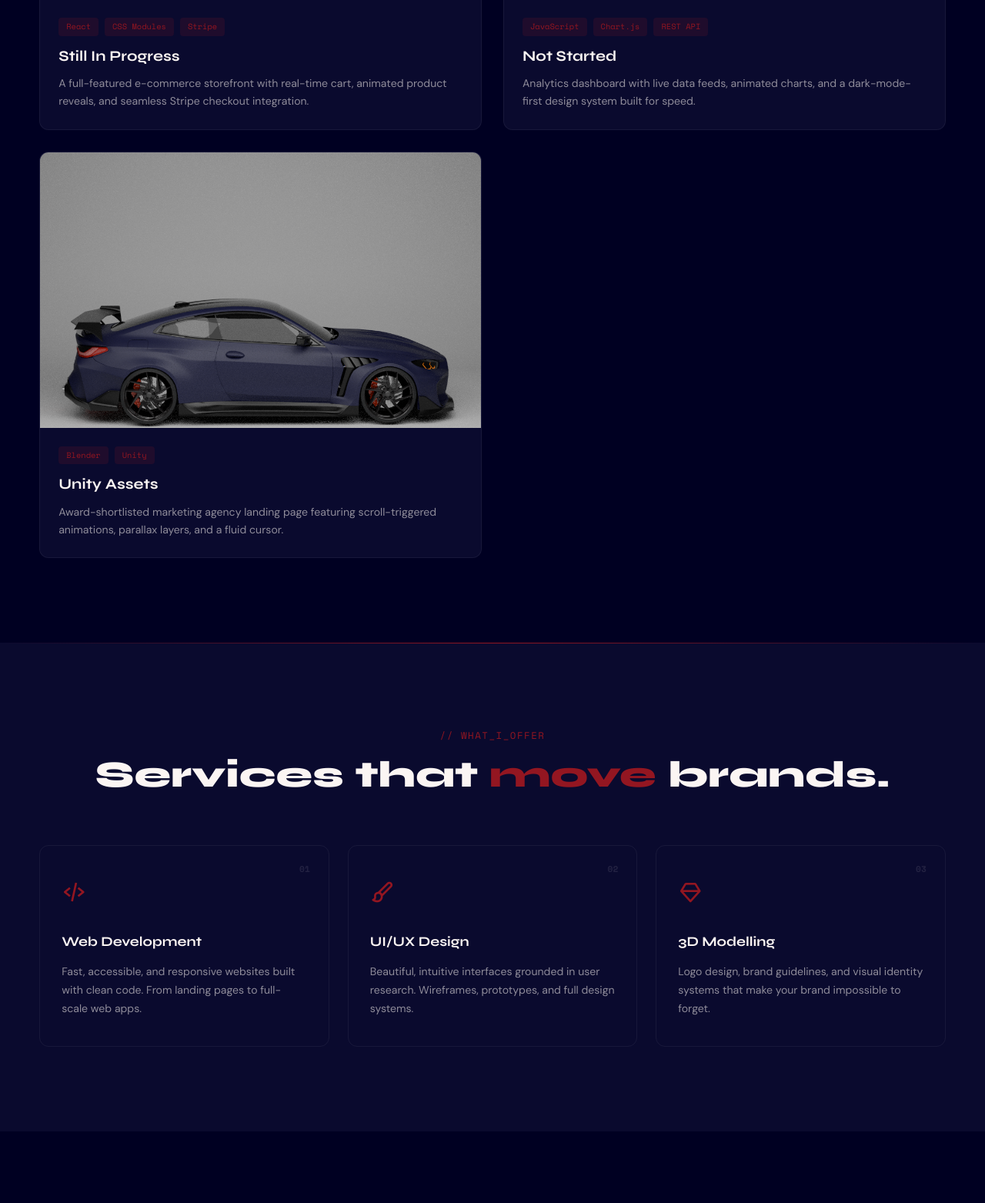
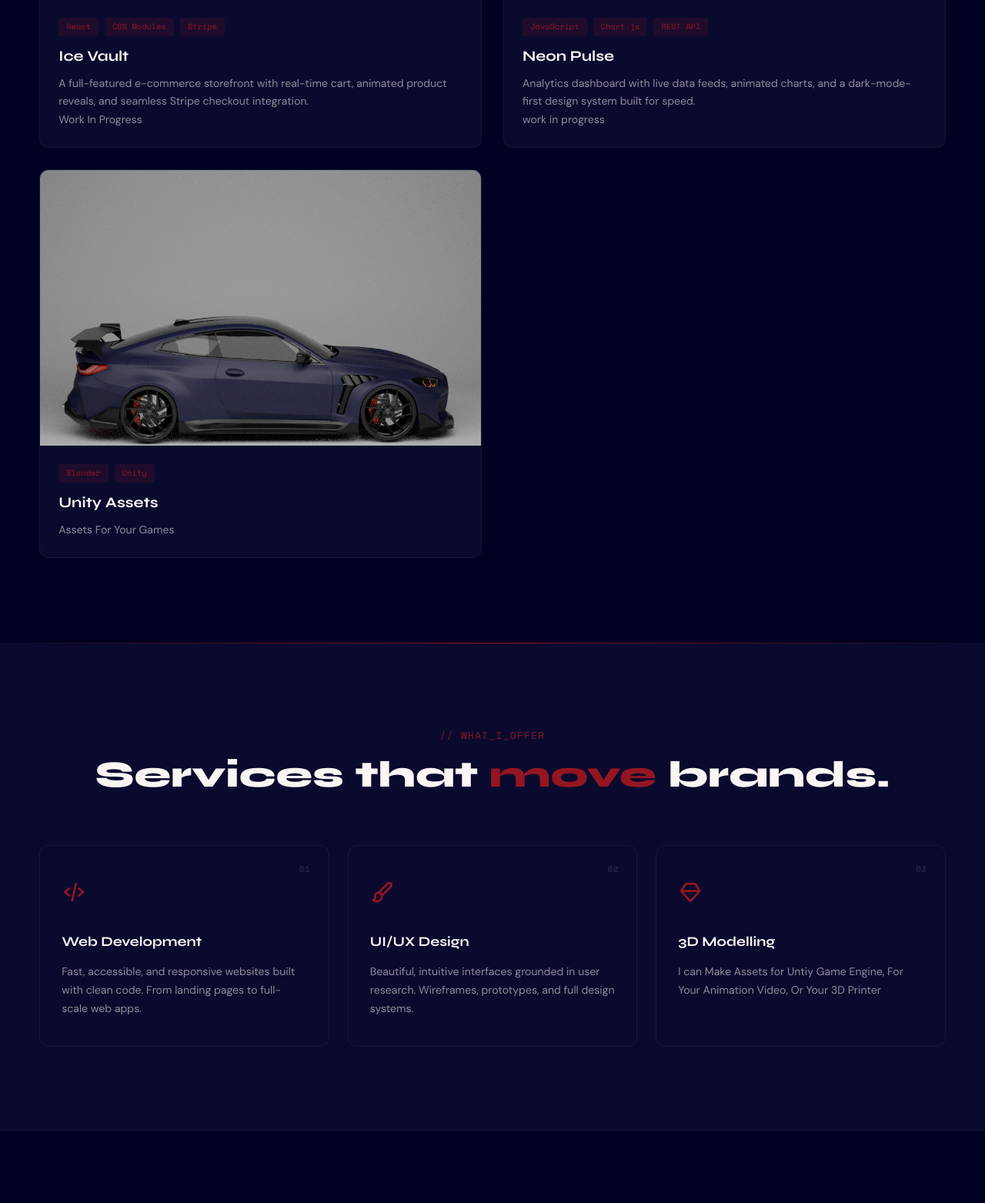
Before and after one commit to TheLordIcy/Portfolio, a Flask app: page / in a window 1280 px wide. Shown: the part 2426-3989 px from the top of the page at 77% size. Run offline with Flask 3, Linux system fonts and the light colour scheme.

Commit message:
fixed html

```diff
--- a/templates/index.html
+++ b/templates/index.html
@@ -161,7 +161,7 @@
         <!-- Card 1 -->
         <article class="project-card" data-anim="fade-up" data-delay="0">
           <div class="project-img-wrap">
-            <img src="https://images.unsplash.com/photo-1547658719-da2b51169166?w=600&q=80"
+            <img src="{{ url_for('static', filename='Images/Ice Vault MockUp.png') }}"
                  alt="NeonShop e-commerce" class="project-img" />
             <div class="project-overlay">
               <a href="#" class="project-link-btn" aria-label="View project">
@@ -173,15 +173,17 @@
             <div class="project-tags">
               <span>React</span><span>CSS Modules</span><span>Stripe</span>
             </div>
-            <h3 class="project-title">Still In Progress</h3>
-            <p class="project-desc">A full-featured e-commerce storefront with real-time cart, animated product reveals, and seamless Stripe checkout integration.</p>
+            <h3 class="project-title">Ice Vault</h3>
+            <p class="project-desc">A full-featured e-commerce storefront with real-time cart, animated product reveals, and seamless Stripe checkout integration.
+              <br>Work In Progress
+            </p>
           </div>
         </article>
 
         <!-- Card 2 -->
         <article class="project-card" data-anim="fade-up" data-delay="100">
           <div class="project-img-wrap">
-            <img src="https://images.unsplash.com/photo-1551650975-87deedd944c3?w=600&q=80"
+            <img src="{{ url_for('static', filename='Images/NeonPulseMockup.png') }}"
                  alt="Pulse Dashboard" class="project-img" />
             <div class="project-overlay">
               <a href="#" class="project-link-btn" aria-label="View project">
@@ -193,8 +195,10 @@
             <div class="project-tags">
               <span>JavaScript</span><span>Chart.js</span><span>REST API</span>
             </div>
-            <h3 class="project-title">Not Started</h3>
-            <p class="project-desc">Analytics dashboard with live data feeds, animated charts, and a dark-mode-first design system built for speed.</p>
+            <h3 class="project-title">Neon Pulse</h3>
+            <p class="project-desc">Analytics dashboard with live data feeds, animated charts, and a dark-mode-first design system built for speed.
+              <br>work in progress
+            </p>
           </div>
         </article>
 
@@ -202,7 +206,7 @@
         <article class="project-card" data-anim="fade-up" data-delay="200">
           <div class="project-img-wrap">
             <img src="{{ url_for('static', filename='Images/BMW M42.png') }}" alt="Unity Assets" class="project-img" />
-                 alt="Agency Landing" class="project-img" />
+                 alt="3D assets" class="project-img" />
             <div class="project-overlay">
               <a href="#" class="project-link-btn" aria-label="View project">
                 <i class='bx bx-link-external'></i>
@@ -214,7 +218,7 @@
               <span>Blender</span><span>Unity</span>
             </div>
             <h3 class="project-title">Unity Assets</h3>
-            <p class="project-desc">Award-shortlisted marketing agency landing page featuring scroll-triggered animations, parallax layers, and a fluid cursor.</p>
+            <p class="project-desc">Assets For Your Games</p>
           </div>
         </article>
 
@@ -253,7 +257,7 @@
         <div class="service-card" data-anim="fade-up" data-delay="300">
           <div class="service-icon"><i class='bx bx-diamond'></i></div>
           <h3>3D Modelling</h3>
-          <p>Logo design, brand guidelines, and visual identity systems that make your brand impossible to forget.</p>
+          <p>I can Make Assets for Untiy Game Engine, For Your Animation Video, Or Your 3D Printer</p>
           <div class="service-num">03
           </div>
         </div>
```
Also changed, not shown: static/Images/Ice Vault MockUp.png (added), static/Images/NeonPulseMockup.png (added).
